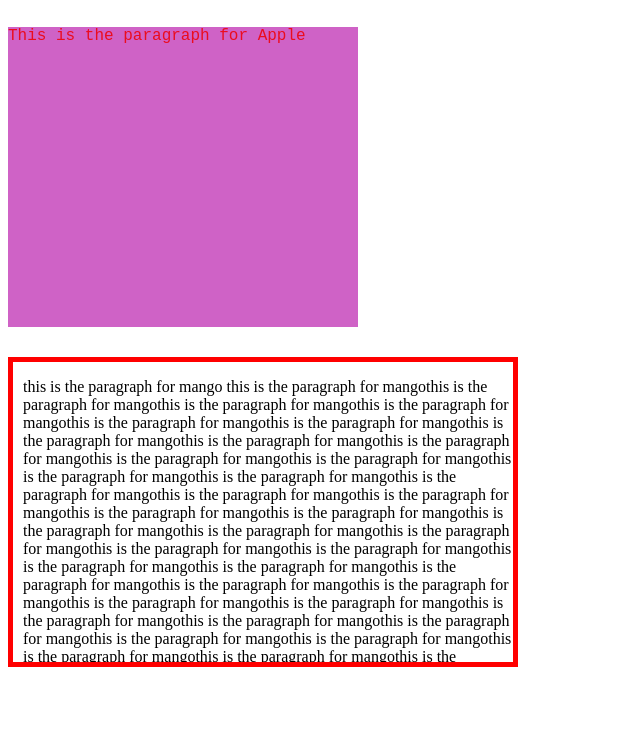
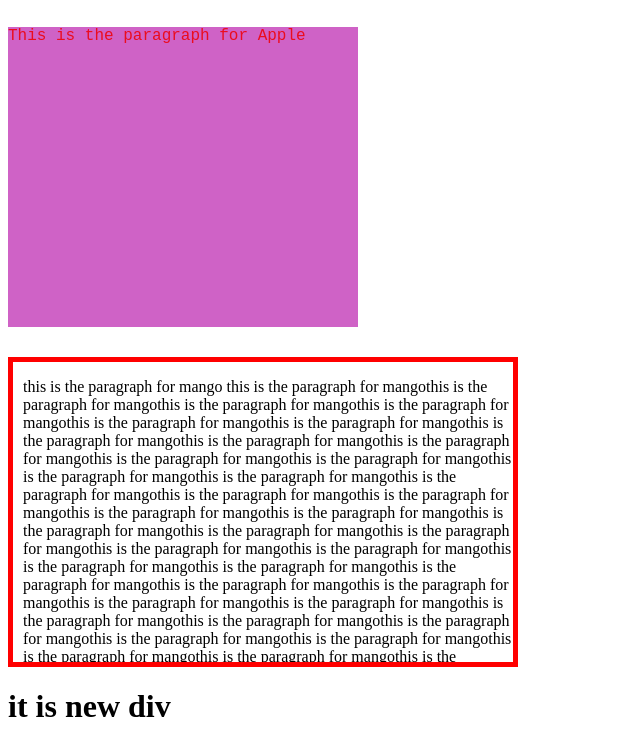
Before and after one commit to zubayer-hossain123/first_repo, a plain HTML site: page index.html in a window 1280 px wide. Shown: the part 763-1510 px from the top of the page, without its empty margins (0-640 px from the left). Before the commit the page ends 1438 px from the top, so only its background shows below. Drawn offline with Linux system fonts and the light colour scheme.

Commit message:
style adder

```diff
--- a/index.html
+++ b/index.html
@@ -45,5 +45,9 @@
             paragraph for mangothis is the paragraph for </p>
             </div>
 
+            <div>
+                <h1>it is new div</h1>
+            </div>
+
     </body>
 </html>
```
